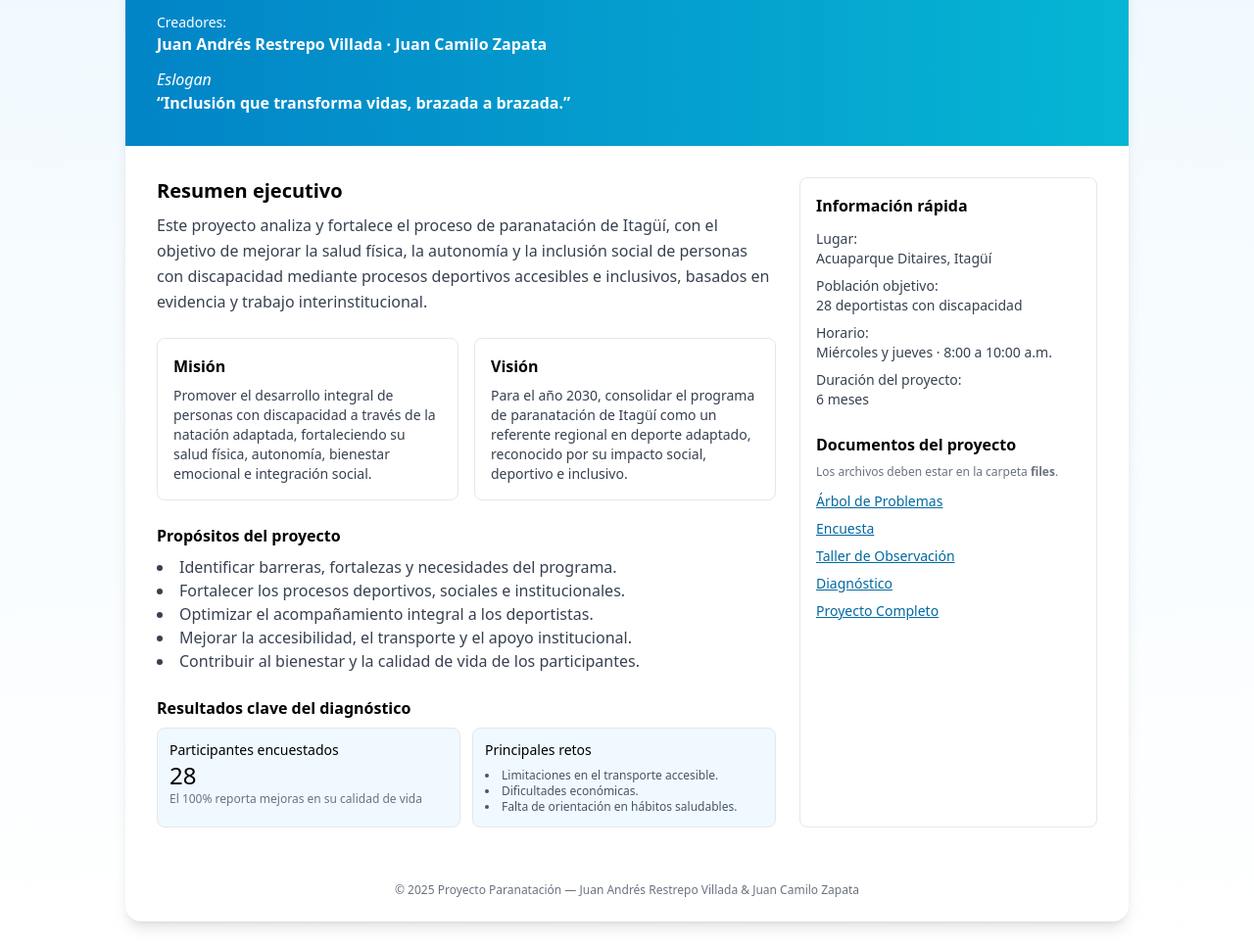
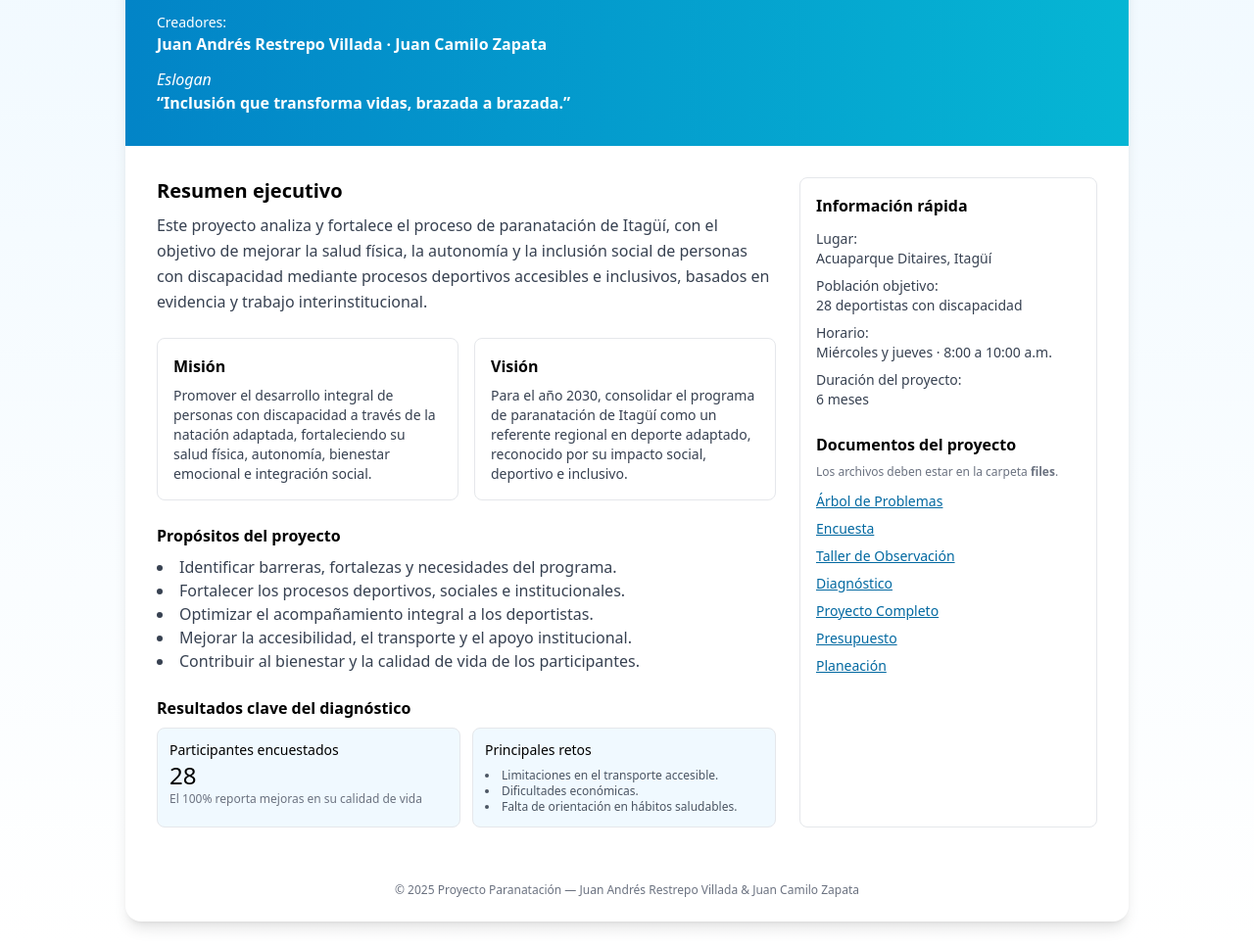
Before and after one commit to restrepovilladajuanandres-web/proyecto-paranatacion, a plain HTML site: page index.html in a window 1280 px wide. Shown: the part 123-1088 px from the top of the page at 98% size. Drawn offline with nearby package versions, Linux system fonts and the light colour scheme.

Commit message:
Add links for Presupuesto and Planeación documents

```diff
--- a/index.html
+++ b/index.html
@@ -123,6 +123,8 @@
           <li><a href="files/taller-observacion.docx" class="text-sky-700 underline">Taller de Observación</a></li>
           <li><a href="files/diagnostico.docx" class="text-sky-700 underline">Diagnóstico</a></li>
           <li><a href="files/proyecto-completo.docx" class="text-sky-700 underline">Proyecto Completo</a></li>
+          <li><a href="files/presupuesto.docx" class="text-sky-700 underline">Presupuesto</a></li>
+          <li><a href="files/planeacion.docx" class="text-sky-700 underline">Planeación</a></li>
         </ul>
       </aside>
 
```
